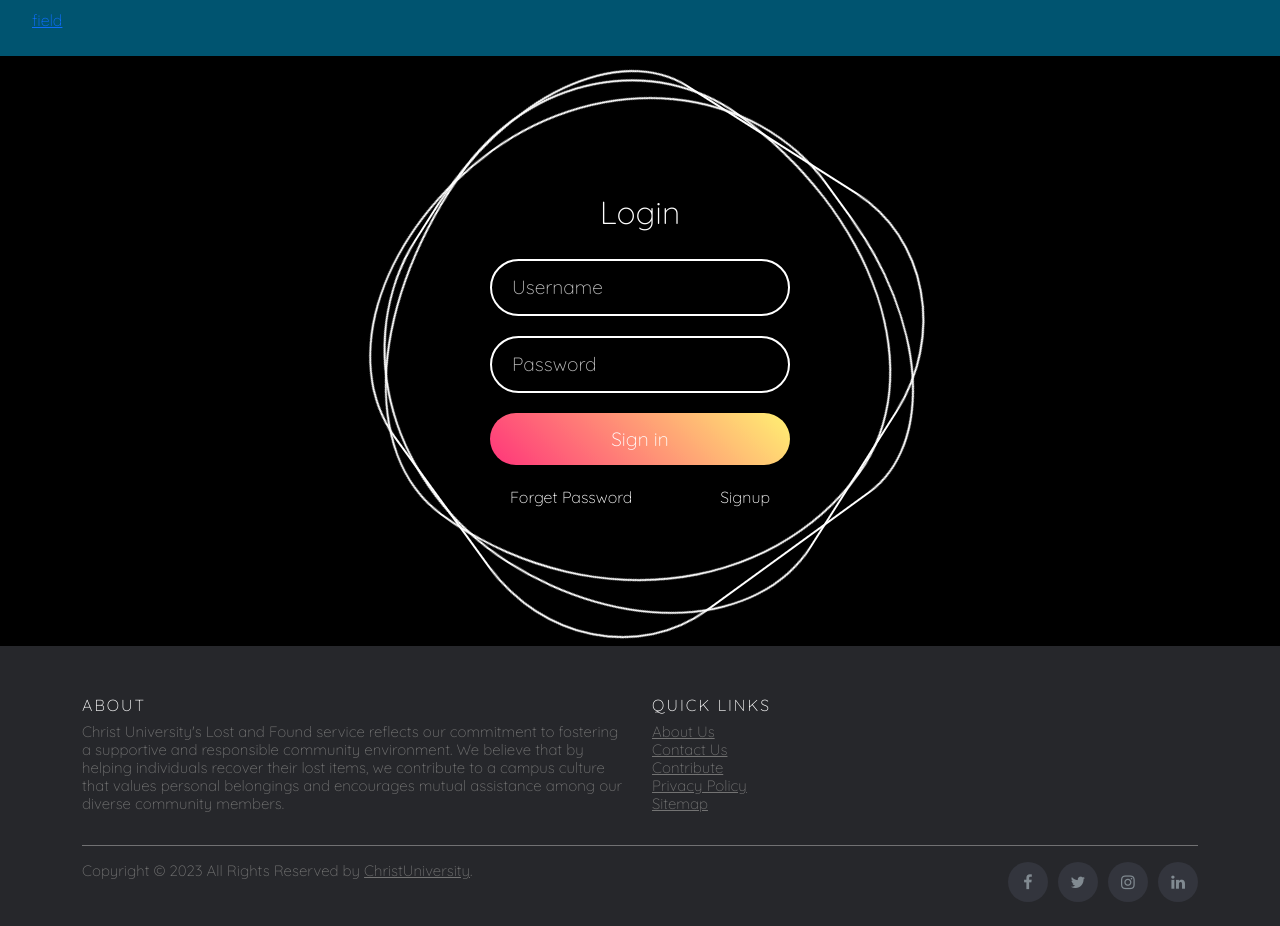
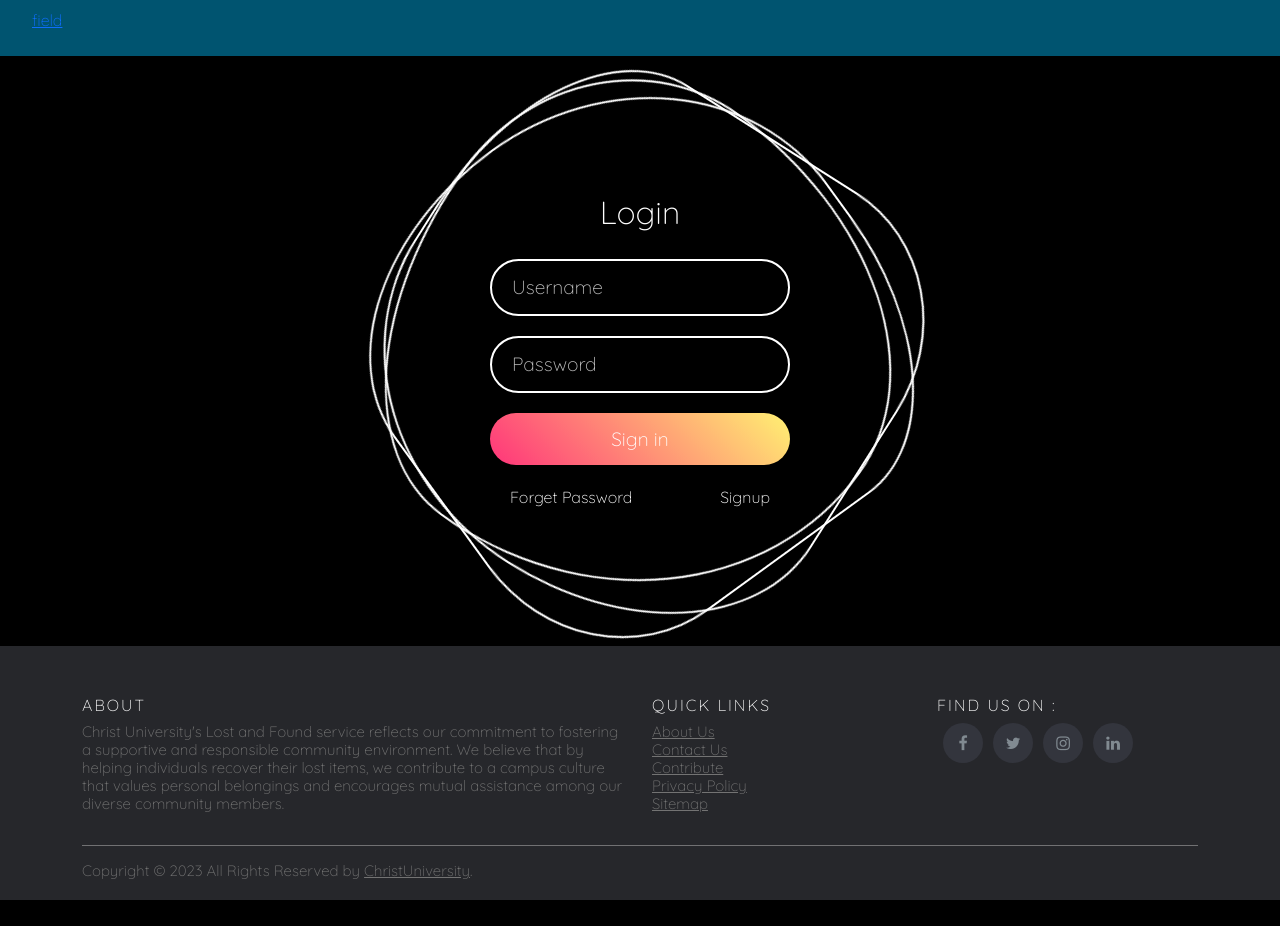
Before and after one commit to AmruthaPaalathara/Lost-and-Found, a Django app: template templates/claimant/login.html in a window 1280 px wide. After the commit the page ends 900 px from the top, so only its background shows below. Run offline with Django 5.2, Linux system fonts and the light colour scheme; the template is opened without the code that fills it, so the values that code supplies are empty.

Commit message:
footer editing

```diff
--- a/static/css/login.css
+++ b/static/css/login.css
@@ -171,7 +171,7 @@
 }
 .site-footer .social-icons
 {
-  text-align:right
+  text-align:left
 }
 .site-footer .social-icons a
 {
@@ -202,14 +202,15 @@
   }
   .site-footer .copyright-text,.site-footer .social-icons
   {
-    text-align:center
+    text-align:right
   }
 }
 .social-icons
 {
   padding-left:0;
   margin-bottom:0;
-  list-style:none
+  list-style:none;
+  align-items: center;
 }
 .social-icons li
 {
--- a/templates/claimant/login.html
+++ b/templates/claimant/login.html
@@ -16,7 +16,7 @@
     <header style="background-color: rgb(0, 84, 112);">
         <div class="navbar">
             <ul>
-            <a href="#">field</a>
+                <a href="#">field</a>
             </ul>
         </div>
     </header>
@@ -57,7 +57,7 @@
         integrity="sha384-C6RzsynM9kWDrMNeT87bh95OGNyZPhcTNXj1NW7RuBCsyN/o0jlpcV8Qyq46cDfL"
         crossorigin="anonymous"></script>
 
-    <footer class="site-footer" >
+    <footer class="site-footer">
         <div class="container">
             <div class="row">
                 <div class="col-sm-12 col-md-6">
@@ -70,7 +70,7 @@
 
 
 
-                <div class="col-xs-6 col-md-6">
+                <div class="col-xs-6 col-md-3">
                     <h6>Quick Links</h6>
                     <ul class="footer-links">
                         <li><a href="#">About Us</a></li>
@@ -80,18 +80,8 @@
                         <li><a href="#">Sitemap</a></li>
                     </ul>
                 </div>
-            </div>
-            <hr>
-        </div>
-        <div class="container">
-            <div class="row">
-                <div class="col-md-6 col-sm-6 col-xs-12">
-                    <p class="copyright-text">Copyright &copy; 2023 All Rights Reserved by
-                        <a href="https://lavasa.christuniversity.in/">ChristUniversity</a>.
-                    </p>
-                </div>
-
-                <div class="col-md-6 col-sm-6 col-xs-12">
+                <div class="col-xs-6 col-md-3">
+                    <h6>Find us On :</h6>
                     <ul class="social-icons">
                         <li><a class="facebook" href="https://www.facebook.com/lavasa.christuniversity/"><i
                                     class="fa fa-facebook"></i></a></li>
@@ -105,6 +95,16 @@
                     </ul>
                 </div>
             </div>
+            <hr>
+        </div>
+        <div class="container">
+            <div class="row">
+                <div class="col-md-6 col-sm-6 col-xs-12">
+                    <p class="copyright-text">Copyright &copy; 2023 All Rights Reserved by
+                        <a href="https://lavasa.christuniversity.in/">ChristUniversity</a>.
+                    </p>
+                </div>
+            </div>
         </div>
     </footer>
 
```
